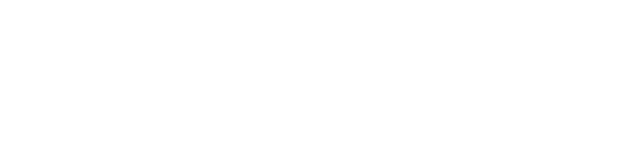
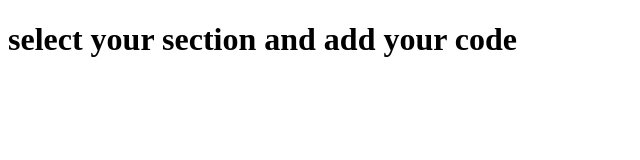
Before and after one commit to Arun-officia/vebbox-clone, a plain HTML site: page index.html in a window 1280 px wide. Shown: the whole page, without its empty margins (0-640 px from the left). Drawn offline with Linux system fonts and the light colour scheme.

Commit message:
chosset the code

```diff
--- a/index.html
+++ b/index.html
@@ -8,7 +8,7 @@
 </head>
 <body>
     <div class="">
-
+        <h1>select your section and add your code </h1>
     </div>
 </body>
 </html>
```
